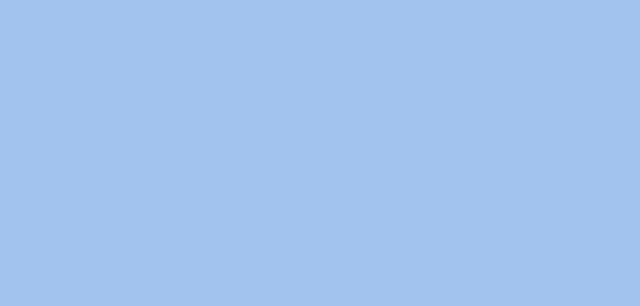
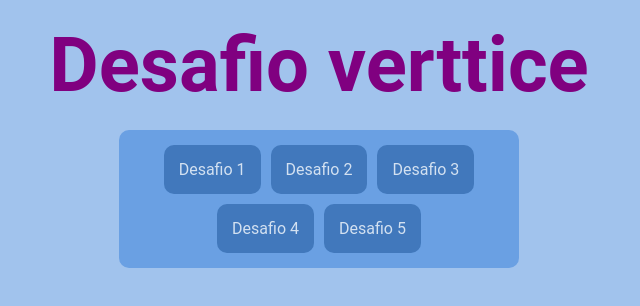
Before and after one commit to luccasqueiroz7/verttice-desafio-junior, a React (Create React App) app: page / in a window 1280 px wide. Shown: the top 306 px of the page, without its empty margins (321-961 px from the left). Built offline with nearby package versions, Linux system fonts and the light colour scheme.

Commit message:
feat/ HomePage pronta

```diff
--- /dev/null
+++ b/src/pages/HomePage/index.jsx
@@ -0,0 +1,19 @@
+import { useHistory } from "react-router-dom";
+import { HomePageSection } from "./style";
+
+export const HomePage = () => {
+  const history = useHistory();
+
+  return (
+    <HomePageSection>
+      <h1>Desafio verttice</h1>
+      <ul>
+        {[1, 2, 3, 4, 5].map((elem) => (
+          <li key={elem} onClick={() => history.push(`/desafio/${elem}/`)}>
+            <p>Desafio {elem}</p>
+          </li>
+        ))}
+      </ul>
+    </HomePageSection>
+  );
+};
--- /dev/null
+++ b/src/pages/HomePage/style.js
@@ -0,0 +1,50 @@
+import styled from "styled-components";
+
+export const HomePageSection = styled.section`
+  font-family: Arial, Helvetica, sans-serif;
+  display: flex;
+  flex-direction: column;
+  align-items: center;
+  padding-top: 20px;
+  gap: 20px;
+
+  > h1 {
+    color: var(--purple);
+    font-size: 10vw;
+    font-weight: bold;
+  }
+
+  > ul {
+    display: flex;
+    flex-direction: row;
+    justify-content: center;
+    flex-wrap: wrap;
+    width: 60vw;
+    max-width: 400px;
+    padding: 15px 0;
+    gap: 10px;
+    background-color: var(--blue-3);
+    border-radius: 10px;
+
+    > li {
+      background-color: var(--blue-4);
+      padding: 15px;
+      border-radius: 10px;
+      cursor: pointer;
+
+      &:hover {
+        background-color: var(--purple);
+      }
+
+      > p {
+        color: var(--blue-1);
+      }
+    }
+  }
+
+  @media (min-width: 768px) {
+    > h1 {
+      font-size: 76px;
+    }
+  }
+`;
--- a/src/routes/index.jsx
+++ b/src/routes/index.jsx
@@ -1,9 +1,12 @@
 import { Route, Switch } from "react-router-dom";
+import { HomePage } from "../pages/HomePage";
 
 export const Routes = () => {
   return (
     <Switch>
-      <Route exact path="/"></Route>
+      <Route exact path="/">
+        <HomePage />
+      </Route>
     </Switch>
   );
 };
--- a/src/styles/global.js
+++ b/src/styles/global.js
@@ -34,6 +34,6 @@ export const GlobalStyle = createGlobalStyle`
         --blue-2: #a1c3ed;
         --blue-3: #6aa0e3;
         --blue-4: #4178bc;
-        --pink: #ff577f;
+        --purple: #800080;
     }
 `;
```
